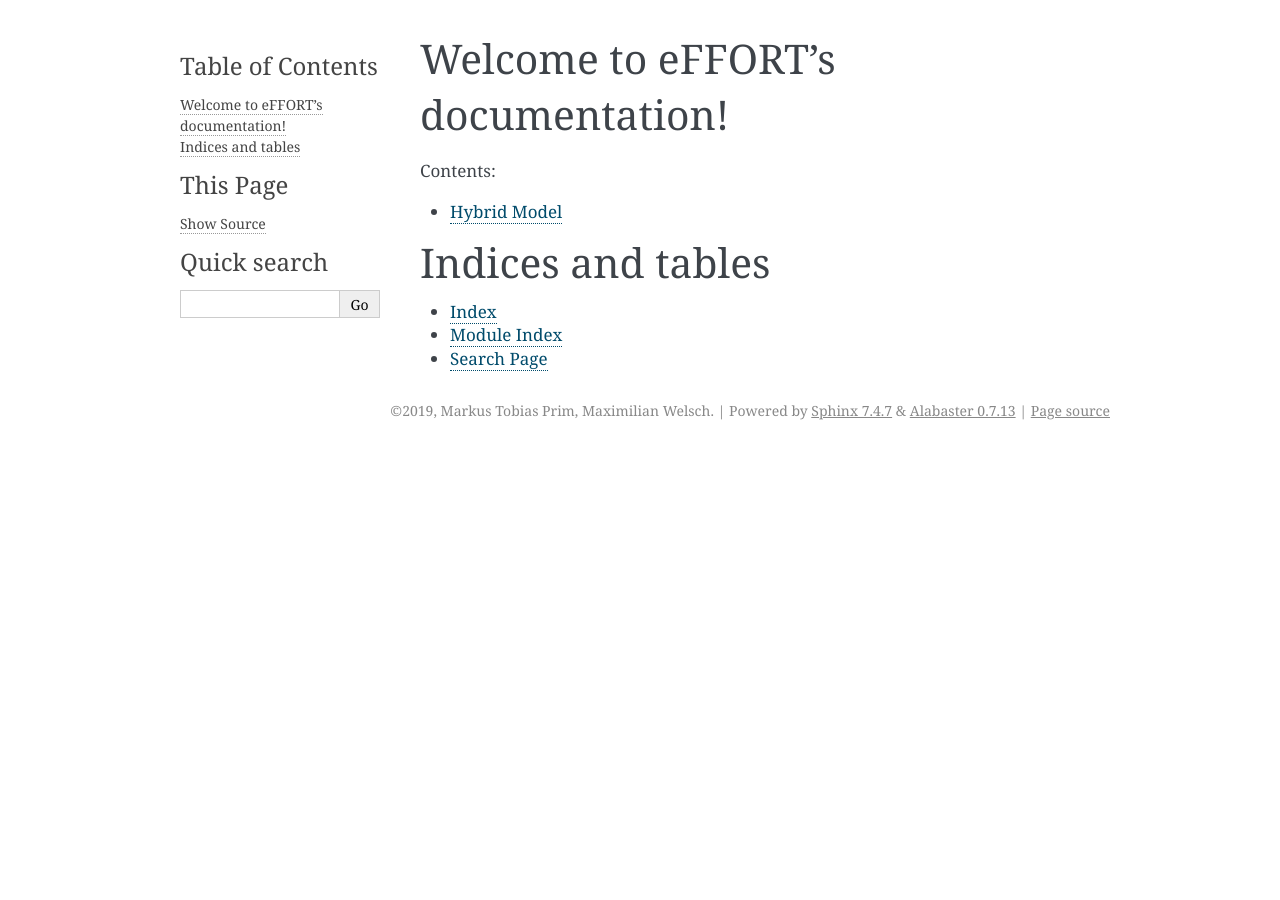
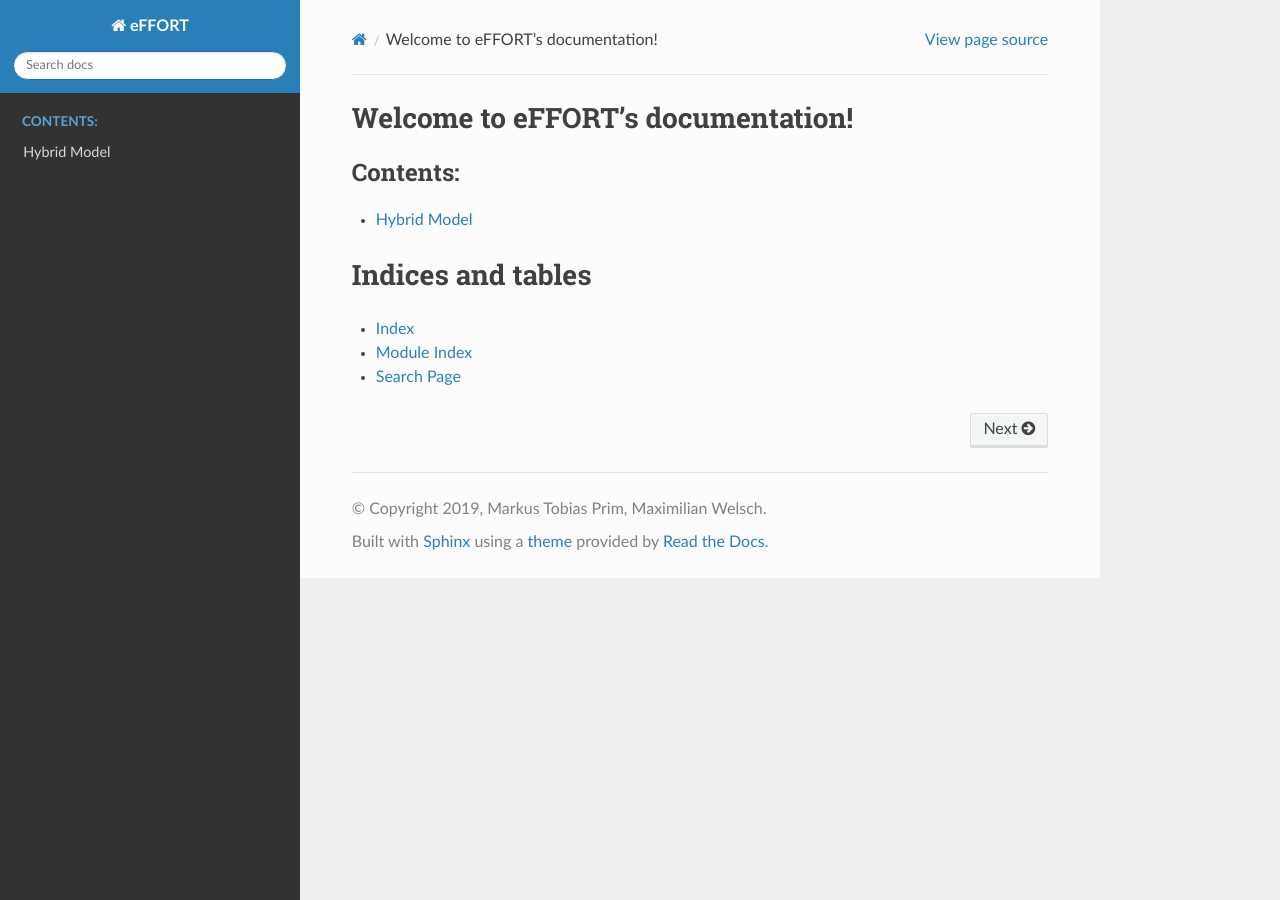
Before and after one commit to b2-hive/eFFORT, a Sphinx documentation site: the page built from docs/index.rst, in a window 1280 px wide. Built offline with Sphinx 7.4.7 and the Read the Docs theme 2.0.0, drawn with Linux system fonts in a browser that asks for light colours.

Commit message:
[Doc] Use sphinx RTD theme if available

```diff
--- a/docs/conf.py
+++ b/docs/conf.py
@@ -79,7 +79,15 @@ release = version
 # The theme to use for HTML and HTML Help pages.  See the documentation for
 # a list of builtin themes.
 #
-html_theme = 'alabaster'
+try:
+    import importlib
+    theme = importlib.import_module("sphinx_rtd_theme")
+    html_theme = "sphinx_rtd_theme"
+    html_theme_path = [theme.get_html_theme_path()]
+except ImportError:
+    print("Run pip install sphinx_rtd_theme to get the RTD theming.")
+    html_theme = "alabaster"
+print("html_theme='{}'".format(html_theme))
 
 # Add any paths that contain custom static files (such as style sheets) here,
 # relative to this directory. They are copied after the builtin static files,
```
